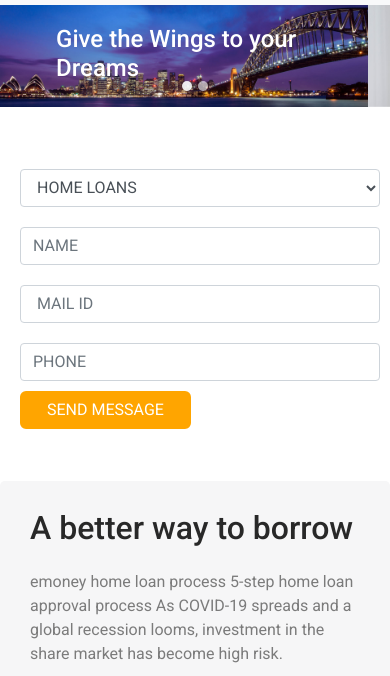
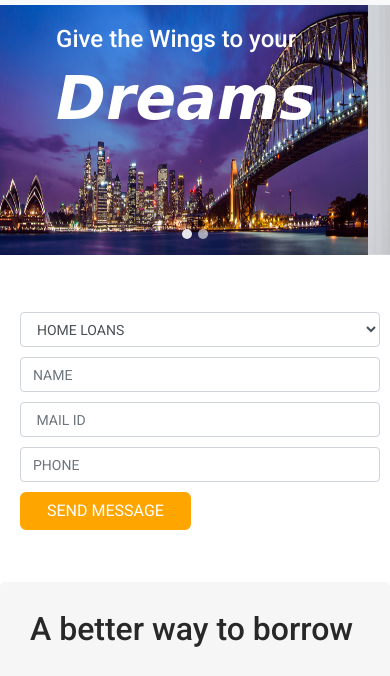
Before and after one commit to kakademegha/FINCHOSHOMES, a plain HTML site: page index.html in a window 390 px wide. Shown: the part 88-764 px from the top of the page. Drawn offline with nearby package versions, Linux system fonts and the light colour scheme.

Commit message:
Add files via upload

```diff
--- a/index.html
+++ b/index.html
@@ -54,9 +54,10 @@
   </ol>
   <div class="carousel-inner">
     <div class="carousel-item active">
-      <img class="d-block w-100" src="Banner-img1.jpg" alt="First slide">
+      <img class="d-block w-100 OF-cover" src="Banner-img1.jpg" alt="First slide">
 	  <div class="carousel-caption d-md-block">
-        <h5>Give the Wings to your Dreams</h5>
+        <h5>Give the Wings to your </h5>
+		<h1>Dreams</h1>
 
       </div>
     </div>
--- a/responsive.css
+++ b/responsive.css
@@ -40,7 +40,27 @@ margin:5px 0px;
     text-align: left;
     top: 0px;
 }
+.w-100 {
+    width: 100%!important;
+    height: 100%;
+    min-height: 250px;
+}
+.formdata .form-control {
 
+    margin: 5px 0px 5px 10px;
+    font-size: 14px;
+}
+.form-control {
+
+    margin: 10px 0px 10px 0px;
+    font-size: 14px;
+}
+.formdata .btn-primary {
+    margin-top: 5px;
+}
+.btn-primary{
+
+}
 }
 @media (max-width: 992px) {
 
--- a/style.css
+++ b/style.css
@@ -207,4 +207,15 @@ margin:0px;
     border:none;
  border-radius:10px;
 }
+.w-100 {
+    width: 100%!important;
+    height: 100%;
+    min-height: 500px;
 }
+.carousel-caption h1
+{
+	font-size:60px;
+	font-family:cursive;
+	font-style:italic;
+	font-weight:bold;
+}
```
Also changed, not shown: Image1.jpg, old.jpg (added).
